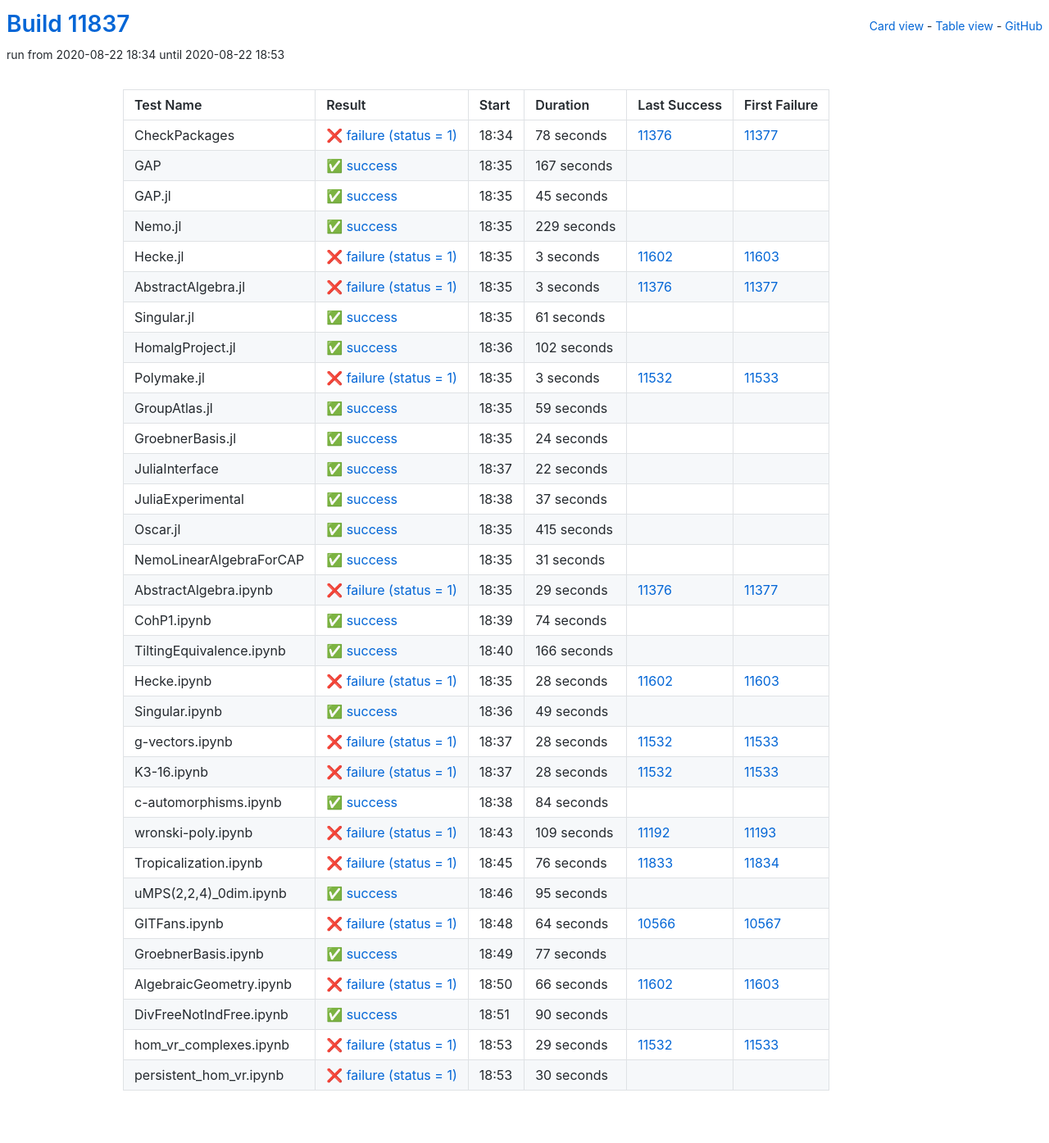
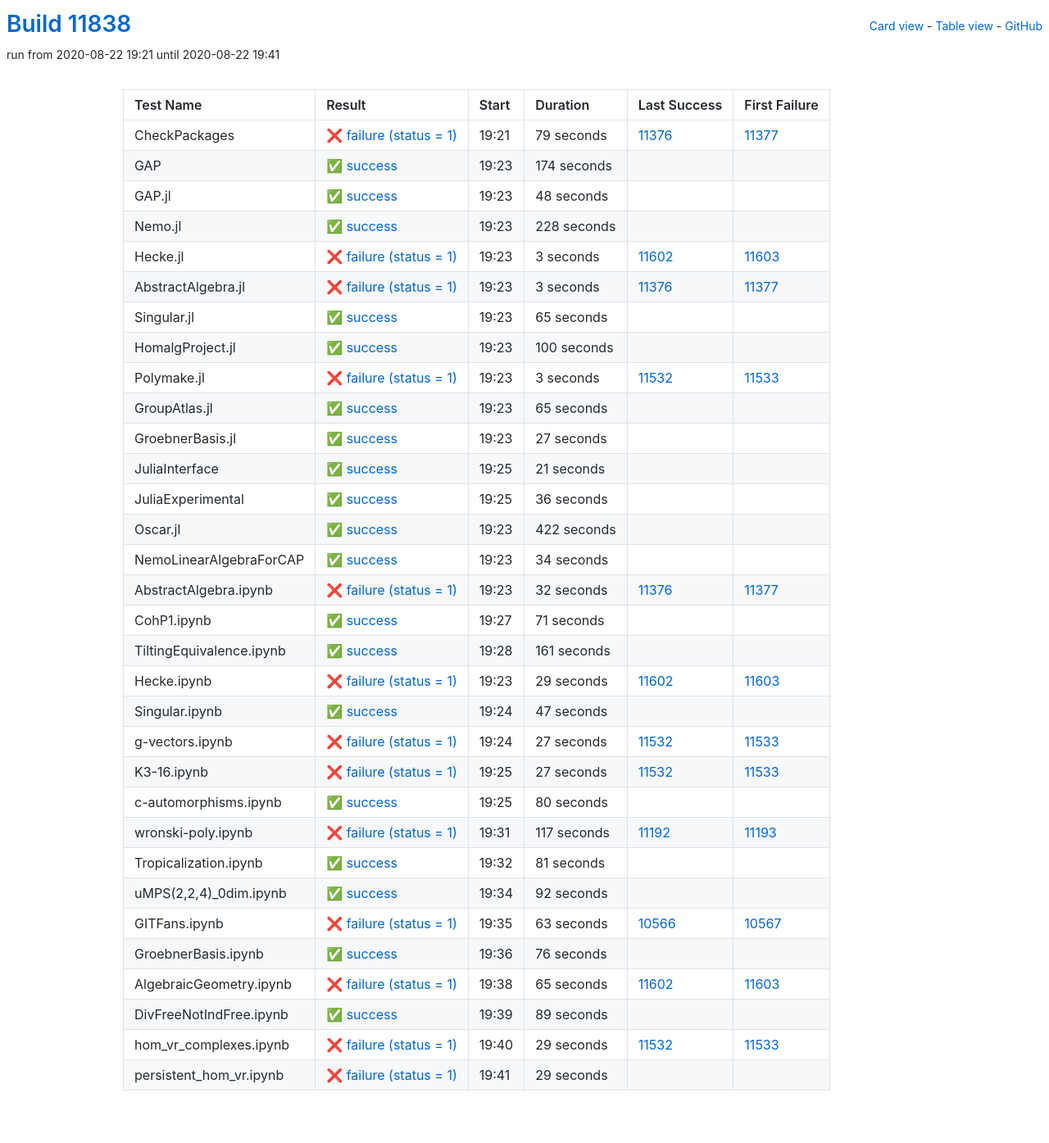
Before and after one commit to oscar-system/oscar-ci-status, a Jekyll site: the page built from table.html, in a window 1280 px wide. Shown: the whole page at 82% size. Built offline with Jekyll 4.4.1, drawn with Linux system fonts in a browser that asks for light colours.

Commit message:
Build #11838

```diff
--- a/_data/ci.yml
+++ b/_data/ci.yml
@@ -1,6 +1,6 @@
 ---
-build: 11837
-build_url: https://oscarci.mathematik.uni-kl.de/job/oscar/11837/
+build: 11838
+build_url: https://oscarci.mathematik.uni-kl.de/job/oscar/11838/
 job: oscar
 organization: oscar-system
 repo: oscar-ci-status
@@ -8,56 +8,56 @@
 tests:
 - name: CheckPackages
   id: checkpackages
-  log: https://oscarci.mathematik.uni-kl.de/job/oscar/11837/artifact/logs/build-11837/CheckPackages.log
-  start: 2020-08-22 18:34
+  log: https://oscarci.mathematik.uni-kl.de/job/oscar/11838/artifact/logs/build-11838/CheckPackages.log
+  start: 2020-08-22 19:21
   success: false
   exitcode: 1
   status: failure
-  duration: 78
+  duration: 79
   last_success: 11376
   last_success_url: https://oscarci.mathematik.uni-kl.de/job/oscar/11376/
   first_failure: 11377
   first_failure_url: https://oscarci.mathematik.uni-kl.de/job/oscar/11377/
 - name: GAP
   id: gap
-  log: https://oscarci.mathematik.uni-kl.de/job/oscar/11837/artifact/logs/build-11837/GAP.log
-  start: 2020-08-22 18:35
+  log: https://oscarci.mathematik.uni-kl.de/job/oscar/11838/artifact/logs/build-11838/GAP.log
+  start: 2020-08-22 19:23
   success: true
   exitcode: 0
   status: success
-  duration: 167
+  duration: 174
   last_success: false
   last_success_url:
   first_failure: false
   first_failure_url:
 - name: GAP.jl
   id: gap-jl
-  log: https://oscarci.mathematik.uni-kl.de/job/oscar/11837/artifact/logs/build-11837/GAP.jl.log
-  start: 2020-08-22 18:35
+  log: https://oscarci.mathematik.uni-kl.de/job/oscar/11838/artifact/logs/build-11838/GAP.jl.log
+  start: 2020-08-22 19:23
   success: true
   exitcode: 0
   status: success
-  duration: 45
+  duration: 48
   last_success: false
   last_success_url:
   first_failure: false
   first_failure_url:
 - name: Nemo.jl
   id: nemo-jl
-  log: https://oscarci.mathematik.uni-kl.de/job/oscar/11837/artifact/logs/build-11837/Nemo.jl.log
-  start: 2020-08-22 18:35
+  log: https://oscarci.mathematik.uni-kl.de/job/oscar/11838/artifact/logs/build-11838/Nemo.jl.log
+  start: 2020-08-22 19:23
   success: true
   exitcode: 0
   status: success
-  duration: 229
+  duration: 228
   last_success: false
   last_success_url:
   first_failure: false
   first_failure_url:
 - name: Hecke.jl
   id: hecke-jl
-  log: https://oscarci.mathematik.uni-kl.de/job/oscar/11837/artifact/logs/build-11837/Hecke.jl.log
-  start: 2020-08-22 18:35
+  log: https://oscarci.mathematik.uni-kl.de/job/oscar/11838/artifact/logs/build-11838/Hecke.jl.log
+  start: 2020-08-22 19:23
   success: false
   exitcode: 1
   status: failure
@@ -68,8 +68,8 @@
   first_failure_url: https://oscarci.mathematik.uni-kl.de/job/oscar/11603/
 - name: AbstractAlgebra.jl
   id: abstractalgebra-jl
-  log: https://oscarci.mathematik.uni-kl.de/job/oscar/11837/artifact/logs/build-11837/AbstractAlgebra.jl.log
-  start: 2020-08-22 18:35
+  log: https://oscarci.mathematik.uni-kl.de/job/oscar/11838/artifact/logs/build-11838/AbstractAlgebra.jl.log
+  start: 2020-08-22 19:23
   success: false
   exitcode: 1
   status: failure
@@ -80,32 +80,32 @@
   first_failure_url: https://oscarci.mathematik.uni-kl.de/job/oscar/11377/
 - name: Singular.jl
   id: singular-jl
-  log: https://oscarci.mathematik.uni-kl.de/job/oscar/11837/artifact/logs/build-11837/Singular.jl.log
-  start: 2020-08-22 18:35
+  log: https://oscarci.mathematik.uni-kl.de/job/oscar/11838/artifact/logs/build-11838/Singular.jl.log
+  start: 2020-08-22 19:23
   success: true
   exitcode: 0
   status: success
-  duration: 61
+  duration: 65
   last_success: false
   last_success_url:
   first_failure: false
   first_failure_url:
 - name: HomalgProject.jl
   id: homalgproject-jl
-  log: https://oscarci.mathematik.uni-kl.de/job/oscar/11837/artifact/logs/build-11837/HomalgProject.jl.log
-  start: 2020-08-22 18:36
+  log: https://oscarci.mathematik.uni-kl.de/job/oscar/11838/artifact/logs/build-11838/HomalgProject.jl.log
+  start: 2020-08-22 19:23
   success: true
   exitcode: 0
   status: success
-  duration: 102
+  duration: 100
   last_success: false
   last_success_url:
   first_failure: false
   first_failure_url:
 - name: Polymake.jl
   id: polymake-jl
-  log: https://oscarci.mathematik.uni-kl.de/job/oscar/11837/artifact/logs/build-11837/Polymake.jl.log
-  start: 2020-08-22 18:35
+  log: https://oscarci.mathematik.uni-kl.de/job/oscar/11838/artifact/logs/build-11838/Polymake.jl.log
+  start: 2020-08-22 19:23
   success: false
   exitcode: 1
   status: failure
@@ -116,260 +116,260 @@
   first_failure_url: https://oscarci.mathematik.uni-kl.de/job/oscar/11533/
 - name: GroupAtlas.jl
   id: groupatlas-jl
-  log: https://oscarci.mathematik.uni-kl.de/job/oscar/11837/artifact/logs/build-11837/GroupAtlas.jl.log
-  start: 2020-08-22 18:35
+  log: https://oscarci.mathematik.uni-kl.de/job/oscar/11838/artifact/logs/build-11838/GroupAtlas.jl.log
+  start: 2020-08-22 19:23
   success: true
   exitcode: 0
   status: success
-  duration: 59
+  duration: 65
   last_success: false
   last_success_url:
   first_failure: false
   first_failure_url:
 - name: GroebnerBasis.jl
   id: groebnerbasis-jl
-  log: https://oscarci.mathematik.uni-kl.de/job/oscar/11837/artifact/logs/build-11837/GroebnerBasis.jl.log
-  start: 2020-08-22 18:35
+  log: https://oscarci.mathematik.uni-kl.de/job/oscar/11838/artifact/logs/build-11838/GroebnerBasis.jl.log
+  start: 2020-08-22 19:23
   success: true
   exitcode: 0
   status: success
-  duration: 24
+  duration: 27
   last_success: false
   last_success_url:
   first_failure: false
   first_failure_url:
 - name: JuliaInterface
   id: juliainterface
-  log: https://oscarci.mathematik.uni-kl.de/job/oscar/11837/artifact/logs/build-11837/JuliaInterface.log
-  start: 2020-08-22 18:37
+  log: https://oscarci.mathematik.uni-kl.de/job/oscar/11838/artifact/logs/build-11838/JuliaInterface.log
+  start: 2020-08-22 19:25
   success: true
   exitcode: 0
   status: success
-  duration: 22
+  duration: 21
   last_success: false
   last_success_url:
   first_failure: false
   first_failure_url:
 - name: JuliaExperimental
   id: juliaexperimental
-  log: https://oscarci.mathematik.uni-kl.de/job/oscar/11837/artifact/logs/build-11837/JuliaExperimental.log
-  start: 2020-08-22 18:38
+  log: https://oscarci.mathematik.uni-kl.de/job/oscar/11838/artifact/logs/build-11838/JuliaExperimental.log
+  start: 2020-08-22 19:25
   success: true
   exitcode: 0
   status: success
-  duration: 37
+  duration: 36
   last_success: false
   last_success_url:
   first_failure: false
   first_failure_url:
 - name: Oscar.jl
   id: oscar-jl
-  log: https://oscarci.mathematik.uni-kl.de/job/oscar/11837/artifact/logs/build-11837/Oscar.jl.log
-  start: 2020-08-22 18:35
+  log: https://oscarci.mathematik.uni-kl.de/job/oscar/11838/artifact/logs/build-11838/Oscar.jl.log
+  start: 2020-08-22 19:23
   success: true
   exitcode: 0
   status: success
-  duration: 415
+  duration: 422
   last_success: false
   last_success_url:
   first_failure: false
   first_failure_url:
 - name: NemoLinearAlgebraForCAP
   id: nemolinearalgebraforcap
-  log: https://oscarci.mathematik.uni-kl.de/job/oscar/11837/artifact/logs/build-11837/NemoLinearAlgebraForCAP.log
-  start: 2020-08-22 18:35
+  log: https://oscarci.mathematik.uni-kl.de/job/oscar/11838/artifact/logs/build-11838/NemoLinearAlgebraForCAP.log
+  start: 2020-08-22 19:23
   success: true
   exitcode: 0
   status: success
-  duration: 31
+  duration: 34
   last_success: false
   last_success_url:
   first_failure: false
   first_failure_url:
 - name: AbstractAlgebra.ipynb
   id: abstractalgebra-ipynb
-  log: https://oscarci.mathematik.uni-kl.de/job/oscar/11837/artifact/logs/build-11837/AbstractAlgebra.ipynb.log
-  start: 2020-08-22 18:35
+  log: https://oscarci.mathematik.uni-kl.de/job/oscar/11838/artifact/logs/build-11838/AbstractAlgebra.ipynb.log
+  start: 2020-08-22 19:23
   success: false
   exitcode: 1
   status: failure
-  duration: 29
+  duration: 32
   last_success: 11376
   last_success_url: https://oscarci.mathematik.uni-kl.de/job/oscar/11376/
   first_failure: 11377
   first_failure_url: https://oscarci.mathematik.uni-kl.de/job/oscar/11377/
 - name: CohP1.ipynb
   id: cohp1-ipynb
-  log: https://oscarci.mathematik.uni-kl.de/job/oscar/11837/artifact/logs/build-11837/CohP1.ipynb.log
-  start: 2020-08-22 18:39
+  log: https://oscarci.mathematik.uni-kl.de/job/oscar/11838/artifact/logs/build-11838/CohP1.ipynb.log
+  start: 2020-08-22 19:27
   success: true
   exitcode: 0
   status: success
-  duration: 74
+  duration: 71
   last_success: false
   last_success_url:
   first_failure: false
   first_failure_url:
 - name: TiltingEquivalence.ipynb
   id: tiltingequivalence-ipynb
-  log: https://oscarci.mathematik.uni-kl.de/job/oscar/11837/artifact/logs/build-11837/TiltingEquivalence.ipynb.log
-  start: 2020-08-22 18:40
+  log: https://oscarci.mathematik.uni-kl.de/job/oscar/11838/artifact/logs/build-11838/TiltingEquivalence.ipynb.log
+  start: 2020-08-22 19:28
   success: true
   exitcode: 0
   status: success
-  duration: 166
+  duration: 161
   last_success: false
   last_success_url:
   first_failure: false
   first_failure_url:
 - name: Hecke.ipynb
   id: hecke-ipynb
-  log: https://oscarci.mathematik.uni-kl.de/job/oscar/11837/artifact/logs/build-11837/Hecke.ipynb.log
-  start: 2020-08-22 18:35
+  log: https://oscarci.mathematik.uni-kl.de/job/oscar/11838/artifact/logs/build-11838/Hecke.ipynb.log
+  start: 2020-08-22 19:23
   success: false
   exitcode: 1
   status: failure
-  duration: 28
+  duration: 29
   last_success: 11602
   last_success_url: https://oscarci.mathematik.uni-kl.de/job/oscar/11602/
   first_failure: 11603
   first_failure_url: https://oscarci.mathematik.uni-kl.de/job/oscar/11603/
 - name: Singular.ipynb
   id: singular-ipynb
-  log: https://oscarci.mathematik.uni-kl.de/job/oscar/11837/artifact/logs/build-11837/Singular.ipynb.log
-  start: 2020-08-22 18:36
+  log: https://oscarci.mathematik.uni-kl.de/job/oscar/11838/artifact/logs/build-11838/Singular.ipynb.log
+  start: 2020-08-22 19:24
   success: true
   exitcode: 0
   status: success
-  duration: 49
+  duration: 47
   last_success: false
   last_success_url:
   first_failure: false
   first_failure_url:
 - name: g-vectors.ipynb
   id: g-vectors-ipynb
-  log: https://oscarci.mathematik.uni-kl.de/job/oscar/11837/artifact/logs/build-11837/g-vectors.ipynb.log
-  start: 2020-08-22 18:37
+  log: https://oscarci.mathematik.uni-kl.de/job/oscar/11838/artifact/logs/build-11838/g-vectors.ipynb.log
+  start: 2020-08-22 19:24
   success: false
   exitcode: 1
   status: failure
-  duration: 28
+  duration: 27
   last_success: 11532
   last_success_url: https://oscarci.mathematik.uni-kl.de/job/oscar/11532/
   first_failure: 11533
   first_failure_url: https://oscarci.mathematik.uni-kl.de/job/oscar/11533/
 - name: K3-16.ipynb
   id: k3-16-ipynb
-  log: https://oscarci.mathematik.uni-kl.de/job/oscar/11837/artifact/logs/build-11837/K3-16.ipynb.log
-  start: 2020-08-22 18:37
+  log: https://oscarci.mathematik.uni-kl.de/job/oscar/11838/artifact/logs/build-11838/K3-16.ipynb.log
+  start: 2020-08-22 19:25
   success: false
   exitcode: 1
   status: failure
-  duration: 28
+  duration: 27
   last_success: 11532
   last_success_url: https://oscarci.mathematik.uni-kl.de/job/oscar/11532/
   first_failure: 11533
   first_failure_url: https://oscarci.mathematik.uni-kl.de/job/oscar/11533/
 - name: c-automorphisms.ipynb
   id: c-automorphisms-ipynb
-  log: https://oscarci.mathematik.uni-kl.de/job/oscar/11837/artifact/logs/build-11837/c-automorphisms.ipynb.log
-  start: 2020-08-22 18:38
+  log: https://oscarci.mathematik.uni-kl.de/job/oscar/11838/artifact/logs/build-11838/c-automorphisms.ipynb.log
+  start: 2020-08-22 19:25
   success: true
   exitcode: 0
   status: success
-  duration: 84
+  duration: 80
   last_success: false
   last_success_url:
   first_failure: false
   first_failure_url:
 - name: wronski-poly.ipynb
   id: wronski-poly-ipynb
-  log: https://oscarci.mathematik.uni-kl.de/job/oscar/11837/artifact/logs/build-11837/wronski-poly.ipynb.log
-  start: 2020-08-22 18:43
+  log: https://oscarci.mathematik.uni-kl.de/job/oscar/11838/artifact/logs/build-11838/wronski-poly.ipynb.log
+  start: 2020-08-22 19:31
   success: false
   exitcode: 1
   status: failure
-  duration: 109
+  duration: 117
   last_success: 11192
   last_success_url: https://oscarci.mathematik.uni-kl.de/job/oscar/11192/
   first_failure: 11193
   first_failure_url: https://oscarci.mathematik.uni-kl.de/job/oscar/11193/
 - name: Tropicalization.ipynb
   id: tropicalization-ipynb
-  log: https://oscarci.mathematik.uni-kl.de/job/oscar/11837/artifact/logs/build-11837/Tropicalization.ipynb.log
-  start: 2020-08-22 18:45
-  success: false
-  exitcode: 1
-  status: failure
-  duration: 76
-  last_success: 11833
-  last_success_url: https://oscarci.mathematik.uni-kl.de/job/oscar/11833/
-  first_failure: 11834
-  first_failure_url: https://oscarci.mathematik.uni-kl.de/job/oscar/11834/
-- name: uMPS(2,2,4)_0dim.ipynb
-  id: umps-2-2-4-0dim-ipynb
-  log: https://oscarci.mathematik.uni-kl.de/job/oscar/11837/artifact/logs/build-11837/uMPS-2-2-4-_0dim.ipynb.log
-  start: 2020-08-22 18:46
+  log: https://oscarci.mathematik.uni-kl.de/job/oscar/11838/artifact/logs/build-11838/Tropicalization.ipynb.log
+  start: 2020-08-22 19:32
   success: true
   exitcode: 0
   status: success
-  duration: 95
+  duration: 81
+  last_success: false
+  last_success_url:
+  first_failure: false
+  first_failure_url:
+- name: uMPS(2,2,4)_0dim.ipynb
+  id: umps-2-2-4-0dim-ipynb
+  log: https://oscarci.mathematik.uni-kl.de/job/oscar/11838/artifact/logs/build-11838/uMPS-2-2-4-_0dim.ipynb.log
+  start: 2020-08-22 19:34
+  success: true
+  exitcode: 0
+  status: success
+  duration: 92
   last_success: false
   last_success_url:
   first_failure: false
   first_failure_url:
 - name: GITFans.ipynb
   id: gitfans-ipynb
-  log: https://oscarci.mathematik.uni-kl.de/job/oscar/11837/artifact/logs/build-11837/GITFans.ipynb.log
-  start: 2020-08-22 18:48
+  log: https://oscarci.mathematik.uni-kl.de/job/oscar/11838/artifact/logs/build-11838/GITFans.ipynb.log
+  start: 2020-08-22 19:35
   success: false
   exitcode: 1
   status: failure
-  duration: 64
+  duration: 63
   last_success: 10566
   last_success_url: https://oscarci.mathematik.uni-kl.de/job/oscar/10566/
   first_failure: 10567
   first_failure_url: https://oscarci.mathematik.uni-kl.de/job/oscar/10567/
 - name: GroebnerBasis.ipynb
   id: groebnerbasis-ipynb
-  log: https://oscarci.mathematik.uni-kl.de/job/oscar/11837/artifact/logs/build-11837/GroebnerBasis.ipynb.log
-  start: 2020-08-22 18:49
+  log: https://oscarci.mathematik.uni-kl.de/job/oscar/11838/artifact/logs/build-11838/GroebnerBasis.ipynb.log
+  start: 2020-08-22 19:36
   success: true
   exitcode: 0
   status: success
-  duration: 77
+  duration: 76
   last_success: false
   last_success_url:
   first_failure: false
   first_failure_url:
 - name: AlgebraicGeometry.ipynb
   id: algebraicgeometry-ipynb
-  log: https://oscarci.mathematik.uni-kl.de/job/oscar/11837/artifact/logs/build-11837/AlgebraicGeometry.ipynb.log
-  start: 2020-08-22 18:50
+  log: https://oscarci.mathematik.uni-kl.de/job/oscar/11838/artifact/logs/build-11838/AlgebraicGeometry.ipynb.log
+  start: 2020-08-22 19:38
   success: false
   exitcode: 1
   status: failure
-  duration: 66
+  duration: 65
   last_success: 11602
   last_success_url: https://oscarci.mathematik.uni-kl.de/job/oscar/11602/
   first_failure: 11603
   first_failure_url: https://oscarci.mathematik.uni-kl.de/job/oscar/11603/
 - name: DivFreeNotIndFree.ipynb
   id: divfreenotindfree-ipynb
-  log: https://oscarci.mathematik.uni-kl.de/job/oscar/11837/artifact/logs/build-11837/DivFreeNotIndFree.ipynb.log
-  start: 2020-08-22 18:51
+  log: https://oscarci.mathematik.uni-kl.de/job/oscar/11838/artifact/logs/build-11838/DivFreeNotIndFree.ipynb.log
+  start: 2020-08-22 19:39
   success: true
   exitcode: 0
   status: success
-  duration: 90
+  duration: 89
   last_success: false
   last_success_url:
   first_failure: false
   first_failure_url:
 - name: hom_vr_complexes.ipynb
   id: hom-vr-complexes-ipynb
-  log: https://oscarci.mathematik.uni-kl.de/job/oscar/11837/artifact/logs/build-11837/hom_vr_complexes.ipynb.log
-  start: 2020-08-22 18:53
+  log: https://oscarci.mathematik.uni-kl.de/job/oscar/11838/artifact/logs/build-11838/hom_vr_complexes.ipynb.log
+  start: 2020-08-22 19:40
   success: false
   exitcode: 1
   status: failure
@@ -380,12 +380,12 @@
   first_failure_url: https://oscarci.mathematik.uni-kl.de/job/oscar/11533/
 - name: persistent_hom_vr.ipynb
   id: persistent-hom-vr-ipynb
-  log: https://oscarci.mathematik.uni-kl.de/job/oscar/11837/artifact/logs/build-11837/persistent_hom_vr.ipynb.log
-  start: 2020-08-22 18:53
+  log: https://oscarci.mathematik.uni-kl.de/job/oscar/11838/artifact/logs/build-11838/persistent_hom_vr.ipynb.log
+  start: 2020-08-22 19:41
   success: false
   exitcode: 1
   status: failure
-  duration: 30
+  duration: 29
   last_success: false
   last_success_url:
   first_failure: false
```
Also changed, not shown: README.md.
